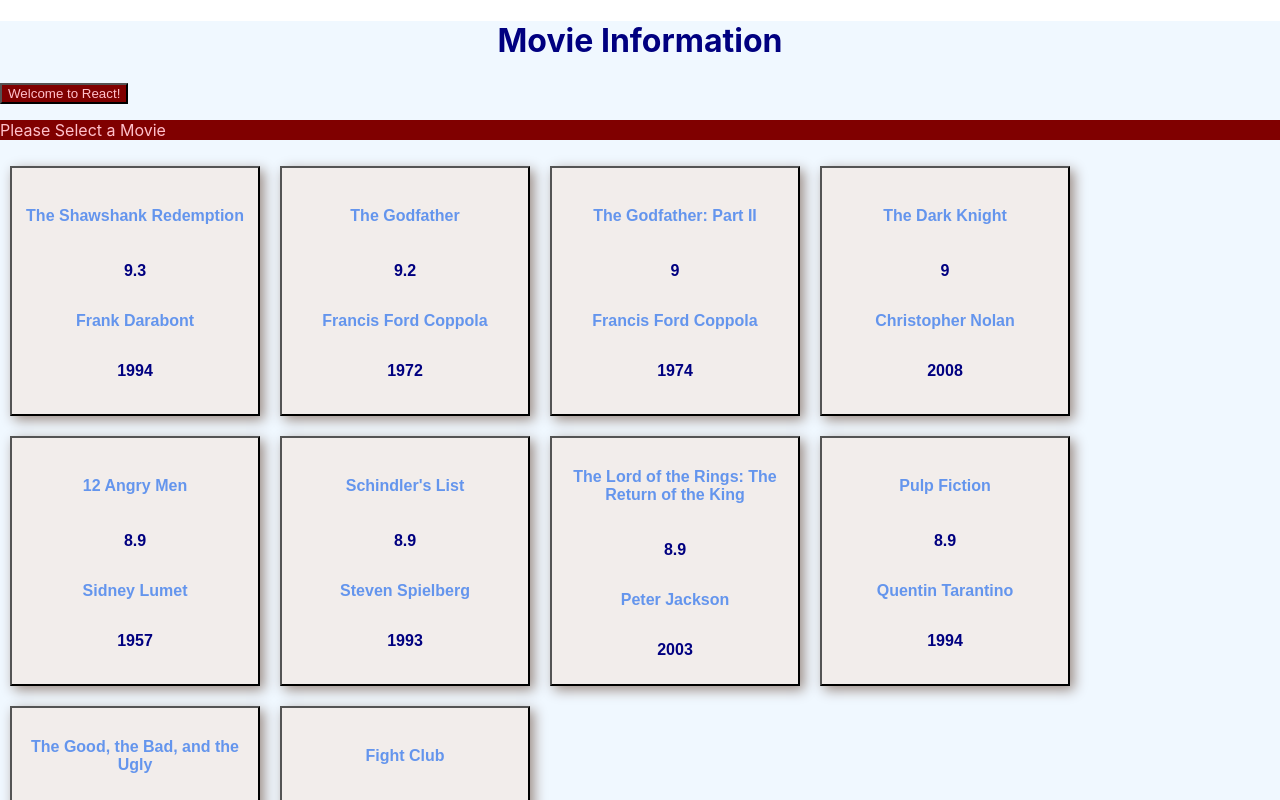
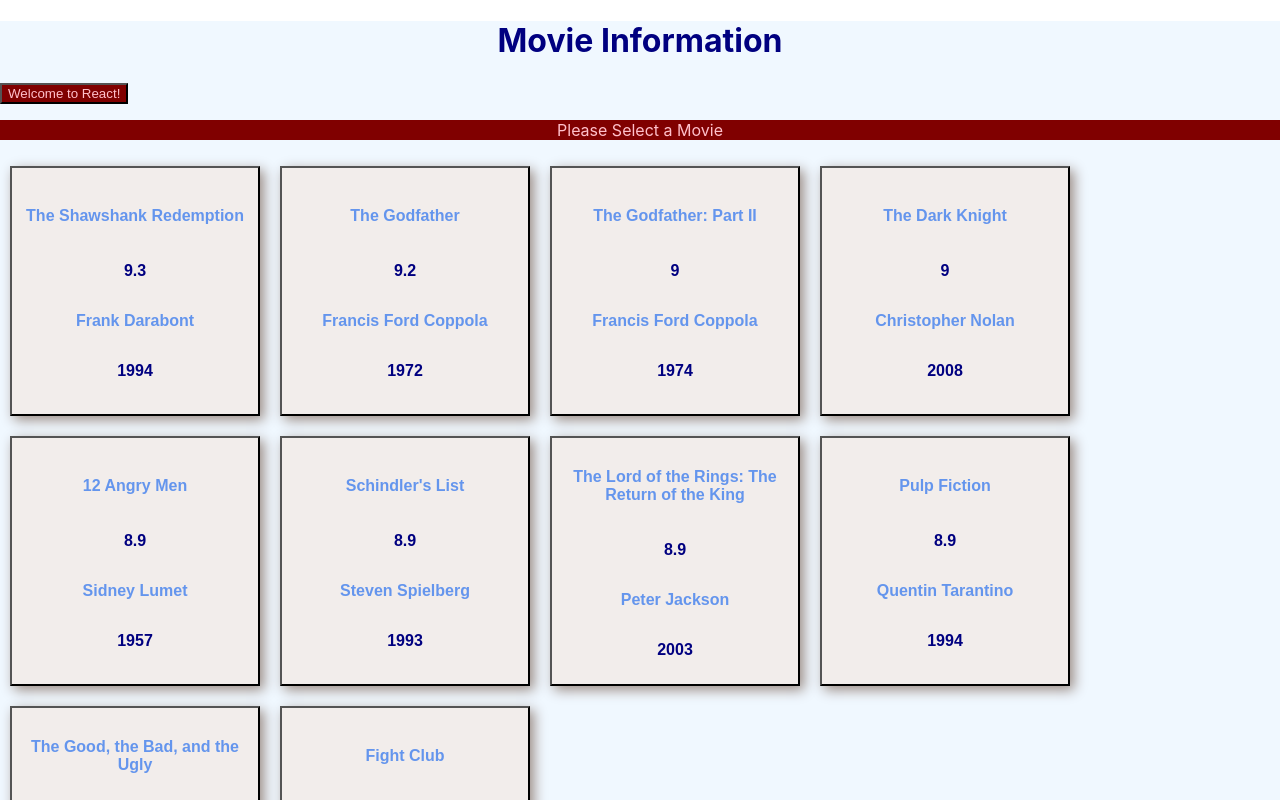
Before and after one commit to Web2Dev3/Web2Dev3.github.io, a React (Create React App) app: page / in a window 1280 px wide. Shown: the top 800 px of the page. Built offline with nearby package versions, Linux system fonts and the light colour scheme.

Commit message:
Final Update

```diff
--- a/src/Paragraph.js
+++ b/src/Paragraph.js
@@ -4,7 +4,7 @@ const Paragraph = (props) => {
    const {text} = props;
    return (
 	<div>
-	<p style={{color: 'pink', backgroundColor: 'maroon'}}>{text}</p>
+	<p style={{color: 'pink', backgroundColor: 'maroon', textAlign: 'center'}}>{text}</p>
 	</div>);
 };
 
```
